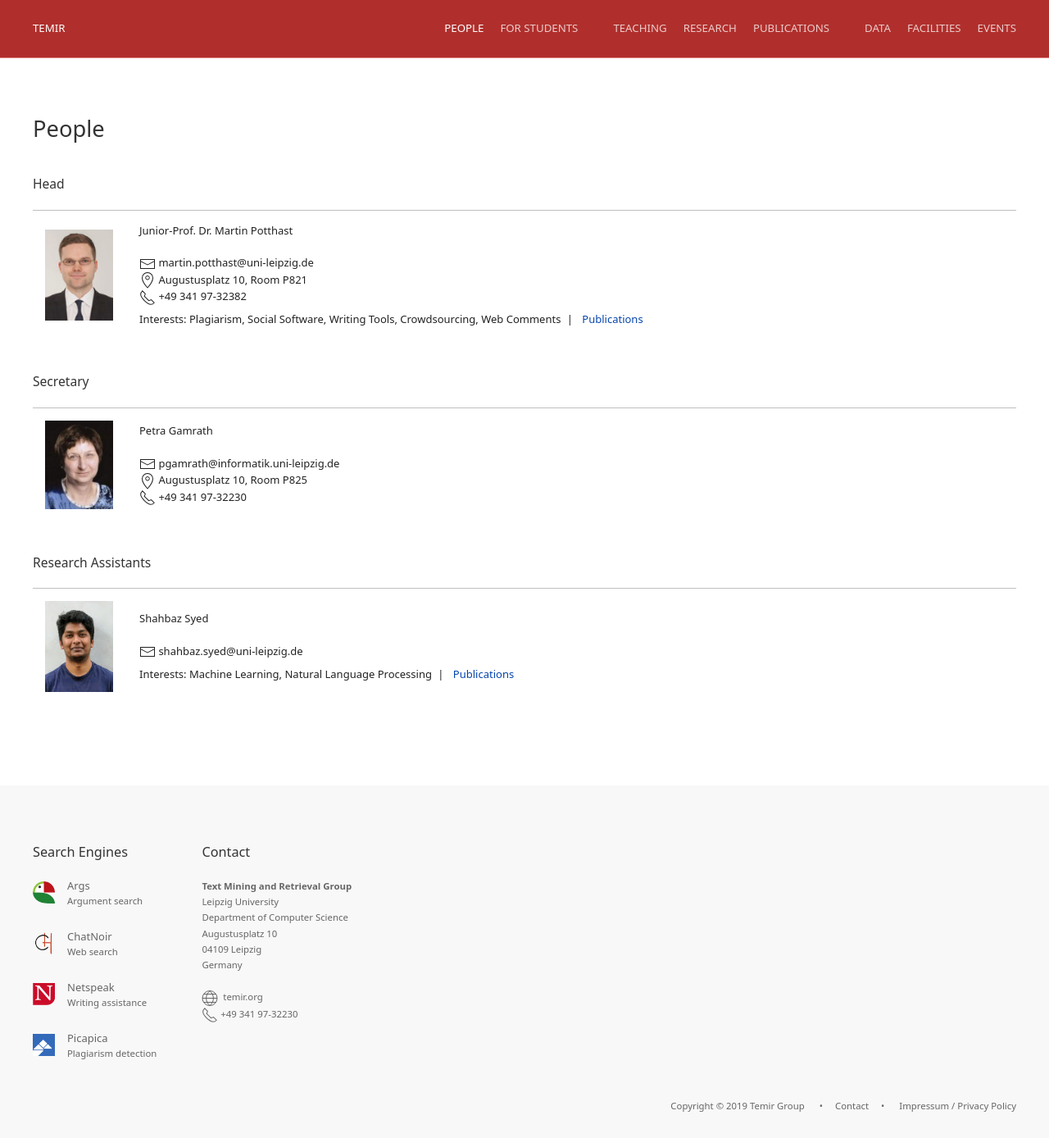
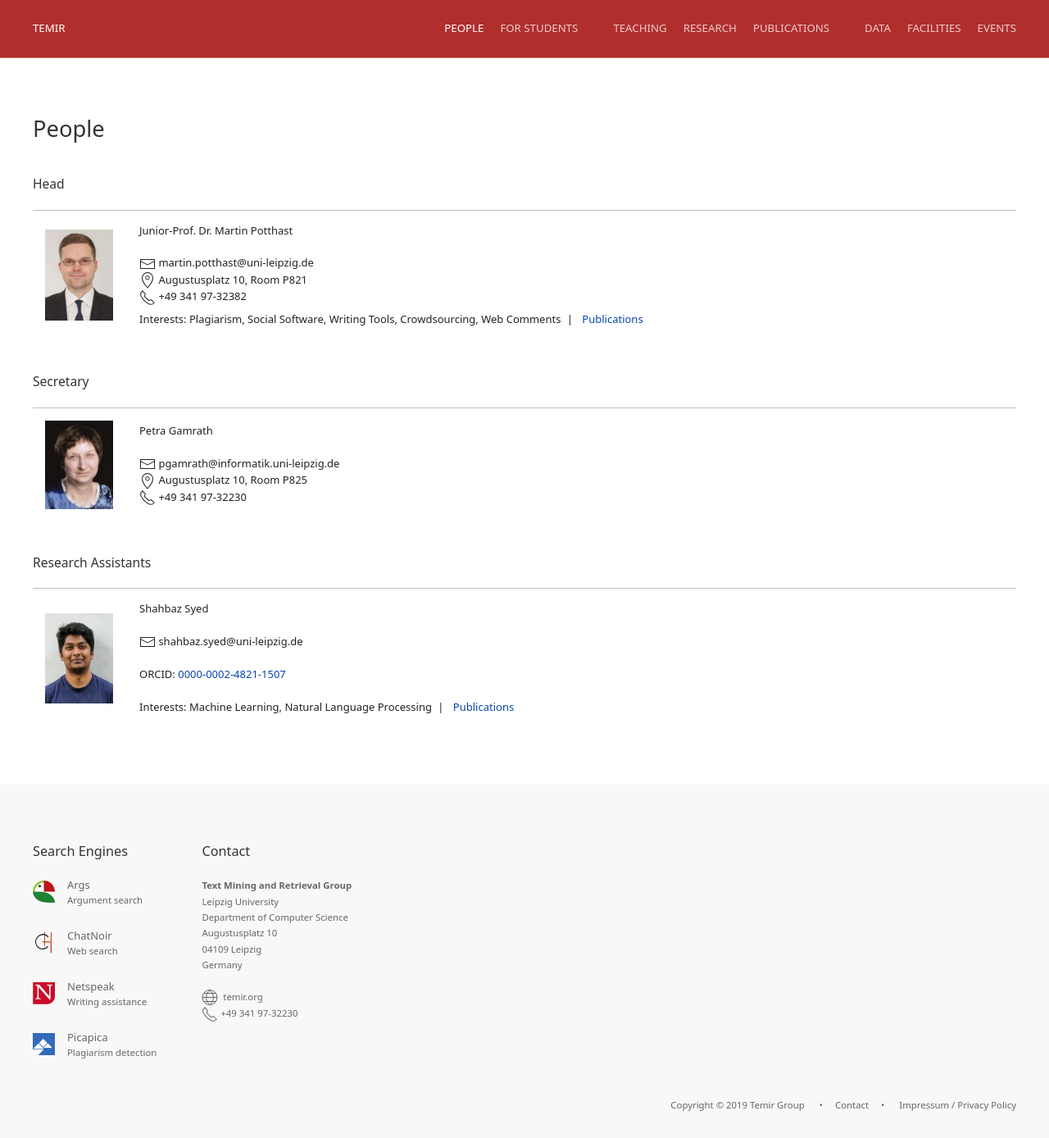
Before and after one commit to temir-org/temir-org.github.io, a Jekyll site: the page built from people.html, in a window 1280 px wide and 1388 px high. Shown: the whole window at 82% size. Built offline with Jekyll 4.4.1, drawn with Linux system fonts in a browser that asks for light colours.

Commit message:
add ORCID

```diff
--- a/people.html
+++ b/people.html
@@ -47,6 +47,7 @@ description: People
                 <div class="description">
                     <p>Shahbaz Syed</p>
                     <span uk-icon="mail"></span>&nbsp;shahbaz.syed<wbr>&#64;uni-leipzig.de
+                    <p>ORCID: <a href="https://orcid.org/0000-0002-4821-1507">0000-0002-4821-1507</a></p>
                     <p class="information">
                         Interests: Machine&nbsp;Learning, Natural&nbsp;Language&nbsp;Processing
                         <span class="space">|</span>
```
